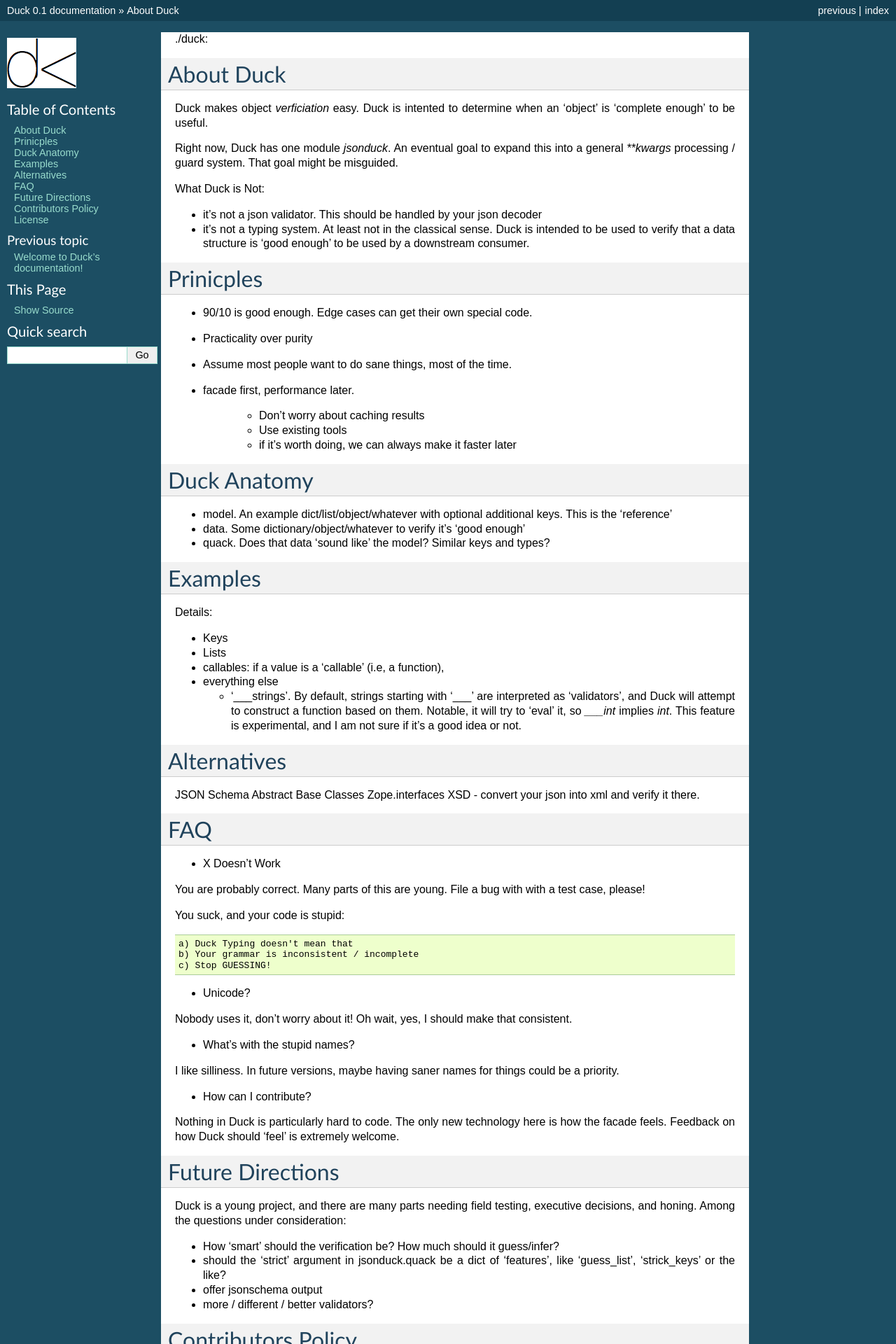
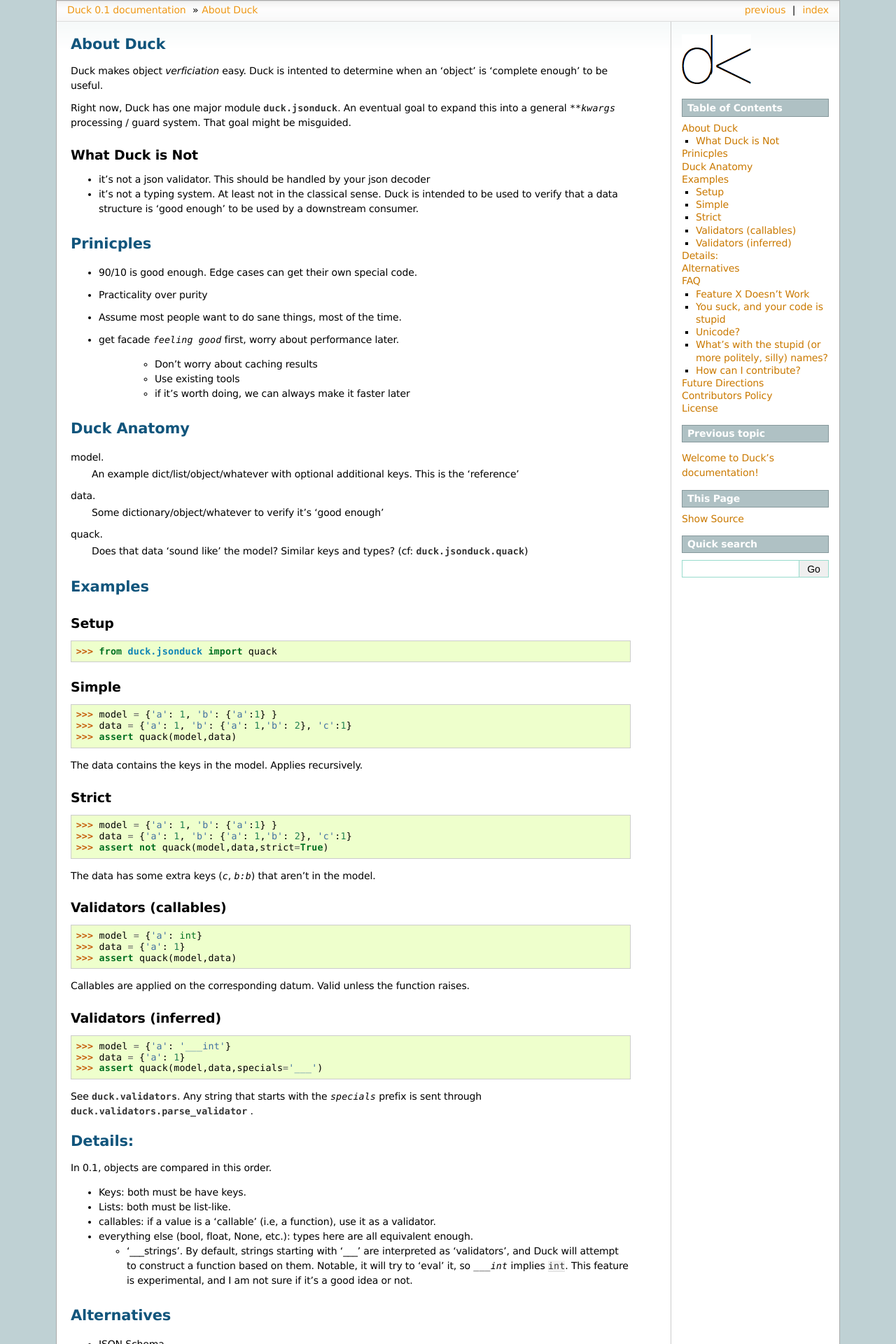
Before and after one commit to gregglind/duck, a Sphinx documentation site: the page built from docs/source/duck.rst, in a window 1280 px wide. Shown: the top 1920 px of the page at 70% size. Built offline with Sphinx 7.4.7, drawn with Linux system fonts in a browser that asks for light colours; some of the changed text lies outside the part shown.

Commit message:
documentation additions

```diff
--- a/docs/source/conf.py
+++ b/docs/source/conf.py
@@ -17,6 +17,9 @@ import sys, os
 # add these directories to sys.path here. If the directory is relative to the
 # documentation root, use os.path.abspath to make it absolute, like shown here.
 #sys.path.insert(0, os.path.abspath('.'))
+sys.path.insert(0, os.path.abspath('../../../duck'))
+sys.path.insert(0, os.path.abspath('../../../tests'))
+
 
 # -- General configuration -----------------------------------------------------
 
@@ -25,7 +28,7 @@ import sys, os
 
 # Add any Sphinx extension module names here, as strings. They can be extensions
 # coming with Sphinx (named 'sphinx.ext.*') or your custom ones.
-extensions = ['sphinx.ext.autodoc', 'sphinx.ext.doctest', 'sphinx.ext.todo', 'sphinx.ext.coverage', 'sphinx.ext.ifconfig', 'sphinx.ext.viewcode']
+extensions = ['sphinx.ext.autosummary', 'sphinx.ext.autodoc', 'sphinx.ext.doctest', 'sphinx.ext.todo', 'sphinx.ext.coverage', 'sphinx.ext.ifconfig', 'sphinx.ext.viewcode']
 
 # Add any paths that contain templates here, relative to this directory.
 templates_path = ['_templates']
@@ -91,7 +94,7 @@ pygments_style = 'sphinx'
 
 # The theme to use for HTML and HTML Help pages.  See the documentation for
 # a list of builtin themes.
-html_theme = 'default'
+html_theme = 'sphinxdoc'
 
 # Theme options are theme-specific and customize the look and feel of a theme
 # further.  For a list of options available for each theme, see the
@@ -141,19 +144,19 @@ html_static_path = ['_static']
 #html_domain_indices = True
 
 # If false, no index is generated.
-#html_use_index = True
+html_use_index = True
 
 # If true, the index is split into individual pages for each letter.
 #html_split_index = False
 
 # If true, links to the reST sources are added to the pages.
-#html_show_sourcelink = True
+html_show_sourcelink = True
 
 # If true, "Created using Sphinx" is shown in the HTML footer. Default is True.
-#html_show_sphinx = True
+html_show_sphinx = True
 
 # If true, "(C) Copyright ..." is shown in the HTML footer. Default is True.
-#html_show_copyright = True
+html_show_copyright = True
 
 # If true, an OpenSearch description file will be output, and all pages will
 # contain a <link> tag referring to it.  The value of this option must be the
@@ -214,3 +217,7 @@ man_pages = [
     ('index', 'duck', u'Duck Documentation',
      [u'Gregg Lind'], 1)
 ]
+
+
+# -- Autosummary -----------------
+autosummary_generate = False
--- a/docs/source/duck.rst
+++ b/docs/source/duck.rst
@@ -1,17 +1,18 @@
-./duck:
+.. _duck:
 
 About Duck
--------------
+============
 
 Duck makes object *verficiation* easy.  Duck is intented to determine when
 an 'object' is 'complete enough' to be useful.
 
-Right now, Duck has one module `jsonduck`.  An eventual goal to expand this
+Right now, Duck has one major module :mod:`duck.jsonduck`.  An eventual goal to expand this
 into a general `**kwargs` processing / guard system.  That goal might be
 misguided.
 
 
-What Duck is Not:
+What Duck is Not
+------------------
 
 * it's not a json validator.  This should be handled by your json decoder
 * it's not a typing system.  At least not in the classical sense.  Duck
@@ -20,93 +21,171 @@ What Duck is Not:
 
 
 Prinicples
---------------
+============
 
 * 90/10 is good enough.  Edge cases can get their own special code.
 * Practicality over purity
 * Assume most people want to do sane things, most of the time.
-* facade first, performance later.
+* get facade `feeling good` first, worry about performance later.
 
     * Don't worry about caching results
     * Use existing tools
     * if it's worth doing, we can always make it faster later
 
 
+Duck Anatomy
+===============
 
-Duck Anatomy
----------------
+model.
+    An example dict/list/object/whatever with optional additional
+    keys.  This is the 'reference'
 
-* model.  An example dict/list/object/whatever with optional additional
-  keys.  This is the 'reference'
-* data.  Some dictionary/object/whatever to verify it's 'good enough'
-* quack.  Does that data 'sound like' the model?  Similar keys and types?
+data.
+    Some dictionary/object/whatever to verify it's 'good enough'
+
+quack.
+    Does that data 'sound like' the model?  Similar keys and types?
+    (cf:  :mod:`duck.jsonduck.quack`)
 
 
 Examples
------------
+===========
+
+Setup
+-------
+
+::
+
+    >>> from duck.jsonduck import quack
+
+
+Simple
+--------
+::
+
+    >>> model = {'a': 1, 'b': {'a':1} }
+    >>> data = {'a': 1, 'b': {'a': 1,'b': 2}, 'c':1}
+    >>> assert quack(model,data)
+
+The data contains the keys in the model.  Applies recursively.
+
+
+Strict
+--------
+::
+
+    >>> model = {'a': 1, 'b': {'a':1} }
+    >>> data = {'a': 1, 'b': {'a': 1,'b': 2}, 'c':1}
+    >>> assert not quack(model,data,strict=True)
+
+The data has some extra keys (`c`, `b:b`) that aren't in the model.
+
+
+Validators (callables)
+------------------------
+::
+
+    >>> model = {'a': int}
+    >>> data = {'a': 1}
+    >>> assert quack(model,data)
+
+Callables are applied on the corresponding datum.  Valid unless the function raises.
+
+
+Validators (inferred)
+------------------------
+::
+
+    >>> model = {'a': '___int'}
+    >>> data = {'a': 1}
+    >>> assert quack(model,data,specials='___')
+
+See :mod:`duck.validators`.  Any string that starts with the `specials` prefix
+is sent through :mod:`duck.validators.parse_validator` .
 
 
 Details:
+==========
 
-* Keys
-* Lists
-* callables:  if a value is a 'callable' (i.e, a function),
-* everything else
+In 0.1, objects are compared in this order.
+
+* Keys:  both must be have keys.
+* Lists:  both must be list-like.
+* callables:  if a value is a 'callable' (i.e, a function), use it as a validator.
+* everything else (bool, float, None, etc.):  types here are all equivalent enough.
 
   * '___strings'.  By default, strings starting with '___' are interpreted
     as 'validators', and Duck will attempt to construct a function based on
-    them.  Notable, it will try to 'eval' it, so `___int` implies `int`.
+    them.  Notable, it will try to 'eval' it, so `___int` implies ``int``.
     This feature is experimental, and I am not sure if it's a good idea or not.
 
 
+Alternatives
+===============
 
-
-Alternatives
----------------
-
-JSON Schema
-Abstract Base Classes
-Zope.interfaces
-XSD - convert your json into xml and verify it there.
+* JSON Schema
+* Abstract Base Classes
+* Zope.interfaces
+* XSD - convert your json into xml and verify it there.
 
 
 
 FAQ
------
+=========
 
 
-* X Doesn't Work
+Feature X Doesn't Work
+--------------------------
 
 You are probably correct.  Many parts of this are young.  File a bug with
-with a test case, please!
+with a test case, on GitHub at https://github.com/gregglind/duck/issues, please.
 
 
-You suck, and your code is stupid::
+You suck, and your code is stupid
+-----------------------------------------
+
+some variations::
 
     a) Duck Typing doesn't mean that
     b) Your grammar is inconsistent / incomplete
-    c) Stop GUESSING!
+    c) Stop GUESSING! Be EXPLICIT
+
+As described in the Principles above, Duck is meant to be practical before pure.
+I don't mind inferring the common cases, and assuming programmers are sane.
+For completeness, nearly all the "magic" can be turned off or overriden.
 
 
-* Unicode?
+Unicode?
+------------
+
 Nobody uses it, don't worry about it!  Oh wait, yes, I should make that
-consistent.
+consistent.  Once I think about the non-``dict``, non-``list`` types,
+I am sure the details there will be formalized.
 
 
-* What's with the stupid names?
+What's with the stupid (or more politely, silly) names?
+----------------------------------------------------------
 
 I like silliness.  In future versions, maybe having saner names for things
-could be a priority.
+could be a priority.  Part of the reason for names like :mod:`duck.jsonduck.typish`
+is to remind me that these are dangerous, magical, unreliable functions.
+They might bite.
 
 
-* How can I contribute?
-Nothing in Duck is particularly hard to code.  The only new technology here is
+How can I contribute?
+-----------------------
+
+Nothing in ``Duck`` is particularly hard to code.  The only new technology here is
 how the facade feels.  Feedback on how Duck should 'feel' is extremely welcome.
+
+* What kind of guard systems do you use?
+* What kinds of validation are tedious and error-prone?
+* What is 'too much work' during coding?
 
 
 
 Future Directions
--------------------
+=====================
 
 Duck is a young project, and there are many parts needing field testing,
 executive decisions, and honing.  Among the questions under consideration:
@@ -120,14 +199,15 @@ executive decisions, and honing.  Among the questions under consideration:
 
 
 Contributors Policy
------------------------
+======================
 
-  I value contributions from everyone, regardless of age, sex, neurotypical status,
-  orientation, nationality, experience level, or education.  Coding is
-  democratic, and Great Ideas can come from anywhere.
+I value contributions from everyone, regardless of age, sex, neurotypical status,
+orientation, nationality, experience level, or education.  Coding is
+democratic, and Great Ideas can come from anywhere.
 
 
 License
---------
+===========
 
-Duck is licenced under the same terms as Python itself.
+In version 0.1, Duck is licensed under the MIT License (in progress).
+Deciding on the proper license is an open issue, to be resovled by 0.2
--- a/docs/source/index.rst
+++ b/docs/source/index.rst
@@ -8,10 +8,10 @@ Welcome to Duck's documentation!
 
 Contents:
 
-.. toctree::
-   :maxdepth: 2
+..  toctree::
+    :maxdepth: 2
 
-   duck.rst
+    duck.rst
 
 Indices and tables
 ==================
```
Also changed, not shown: docs/source/modules/duck/jsonduck.rst (added, +12 -0 lines), docs/source/modules/duck/validators.rst (added, +12 -0 lines), 5 other files.
